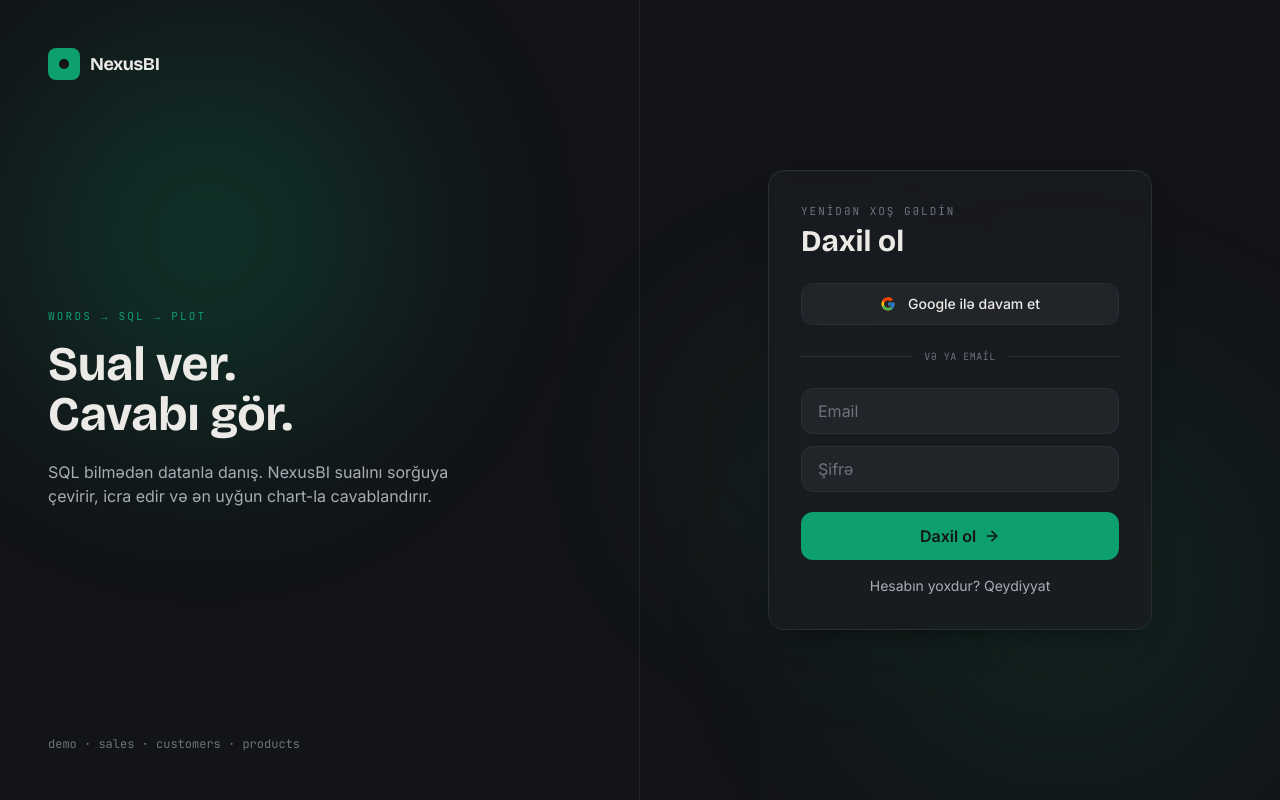
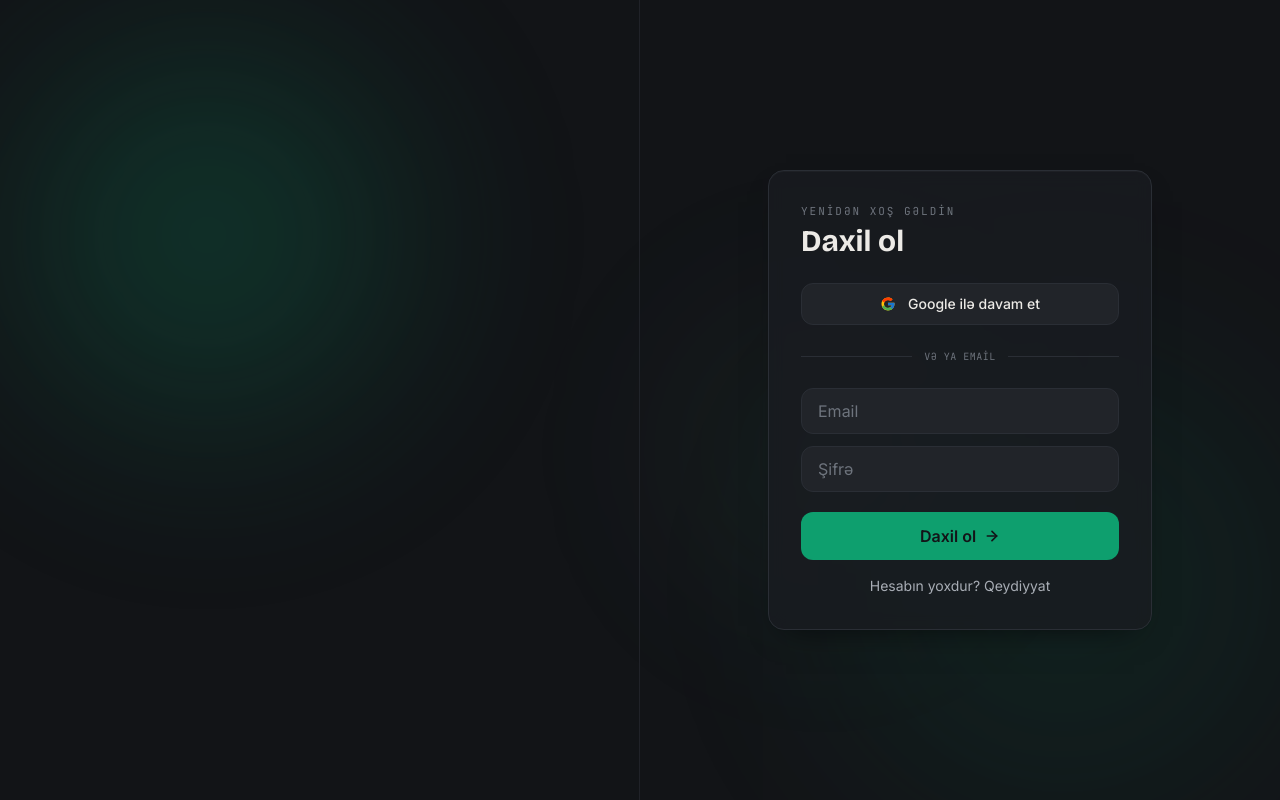
Before and after one commit to HeyderHesenov/NexusBI, a React (Vite) app in the folder frontend/: page /login in a window 1280 px wide. Built offline with nearby package versions, Linux system fonts and the light colour scheme; no server answers.

Commit message:
Login: staggered entrance reveal for hero text + form card
CSS-only reveal-up keyframe (fade + rise + soft blur), staggered delays.
Sentences open one-by-one on first load. Reduced-motion safe, no loop.

```diff
--- a/frontend/src/index.css
+++ b/frontend/src/index.css
@@ -55,6 +55,30 @@
     color: #6e747d;
   }
 
+  /* Entrance reveal — runs once on load; staggered via .reveal-dN. */
+  .reveal {
+    opacity: 0;
+    animation: reveal-up 0.75s cubic-bezier(0.2, 0.7, 0.2, 1) both;
+  }
+  .reveal-d1 {
+    animation-delay: 0.08s;
+  }
+  .reveal-d2 {
+    animation-delay: 0.18s;
+  }
+  .reveal-d3 {
+    animation-delay: 0.3s;
+  }
+  .reveal-d4 {
+    animation-delay: 0.44s;
+  }
+  .reveal-d5 {
+    animation-delay: 0.58s;
+  }
+  .reveal-d6 {
+    animation-delay: 0.72s;
+  }
+
   /* Aurora glow — soft drifting blobs. Only transform/opacity animate. */
   .aurora-blob {
     position: absolute;
@@ -85,6 +109,19 @@
     height: 34vw;
     background: radial-gradient(circle at center, rgba(91, 199, 154, 0.18), transparent 72%);
     animation: aurora-drift-c 27s ease-in-out infinite;
+  }
+}
+
+@keyframes reveal-up {
+  0% {
+    opacity: 0;
+    transform: translateY(14px);
+    filter: blur(6px);
+  }
+  100% {
+    opacity: 1;
+    transform: translateY(0);
+    filter: blur(0);
   }
 }
 
--- a/frontend/src/pages/LoginPage.tsx
+++ b/frontend/src/pages/LoginPage.tsx
@@ -59,7 +59,7 @@
 
       {/* Feature side */}
       <div className="relative z-10 hidden flex-col justify-between border-r border-line/60 p-12 lg:flex">
-        <div className="flex items-center gap-2.5">
+        <div className="reveal flex items-center gap-2.5">
           <span className="grid h-8 w-8 place-items-center rounded-lg bg-accent">
             <span className="h-2.5 w-2.5 rounded-full bg-bg" />
           </span>
@@ -67,26 +67,27 @@
         </div>
 
         <div className="max-w-md">
-          <p className="font-mono text-[11px] uppercase tracking-[0.2em] text-accent">
+          <p className="reveal reveal-d1 font-mono text-[11px] uppercase tracking-[0.2em] text-accent">
             words → SQL → plot
           </p>
           <h1 className="mt-4 font-display text-5xl font-bold leading-[1.04] text-ink">
-            Sual ver.
-            <br />
-            Cavabı gör.
+            <span className="reveal reveal-d2 block">Sual ver.</span>
+            <span className="reveal reveal-d3 block">Cavabı gör.</span>
           </h1>
-          <p className="mt-5 text-ink-soft">
+          <p className="reveal reveal-d4 mt-5 text-ink-soft">
             SQL bilmədən datanla danış. NexusBI sualını sorğuya çevirir, icra edir
             və ən uyğun chart-la cavablandırır.
           </p>
         </div>
 
-        <p className="font-mono text-xs text-ink-faint">demo · sales · customers · products</p>
+        <p className="reveal reveal-d5 font-mono text-xs text-ink-faint">
+          demo · sales · customers · products
+        </p>
       </div>
 
       {/* Form side */}
       <div className="relative z-10 flex items-center justify-center px-6 py-12">
-        <div className="w-full max-w-sm rounded-2xl border border-line bg-surface/80 p-8 shadow-card backdrop-blur">
+        <div className="reveal reveal-d2 w-full max-w-sm rounded-2xl border border-line bg-surface/80 p-8 shadow-card backdrop-blur">
           <p className="eyebrow">{mode === 'login' ? 'Yenidən xoş gəldin' : 'Başla'}</p>
           <h2 className="mt-1 font-display text-3xl font-bold text-ink">
             {mode === 'login' ? 'Daxil ol' : 'Hesab yarat'}
```
